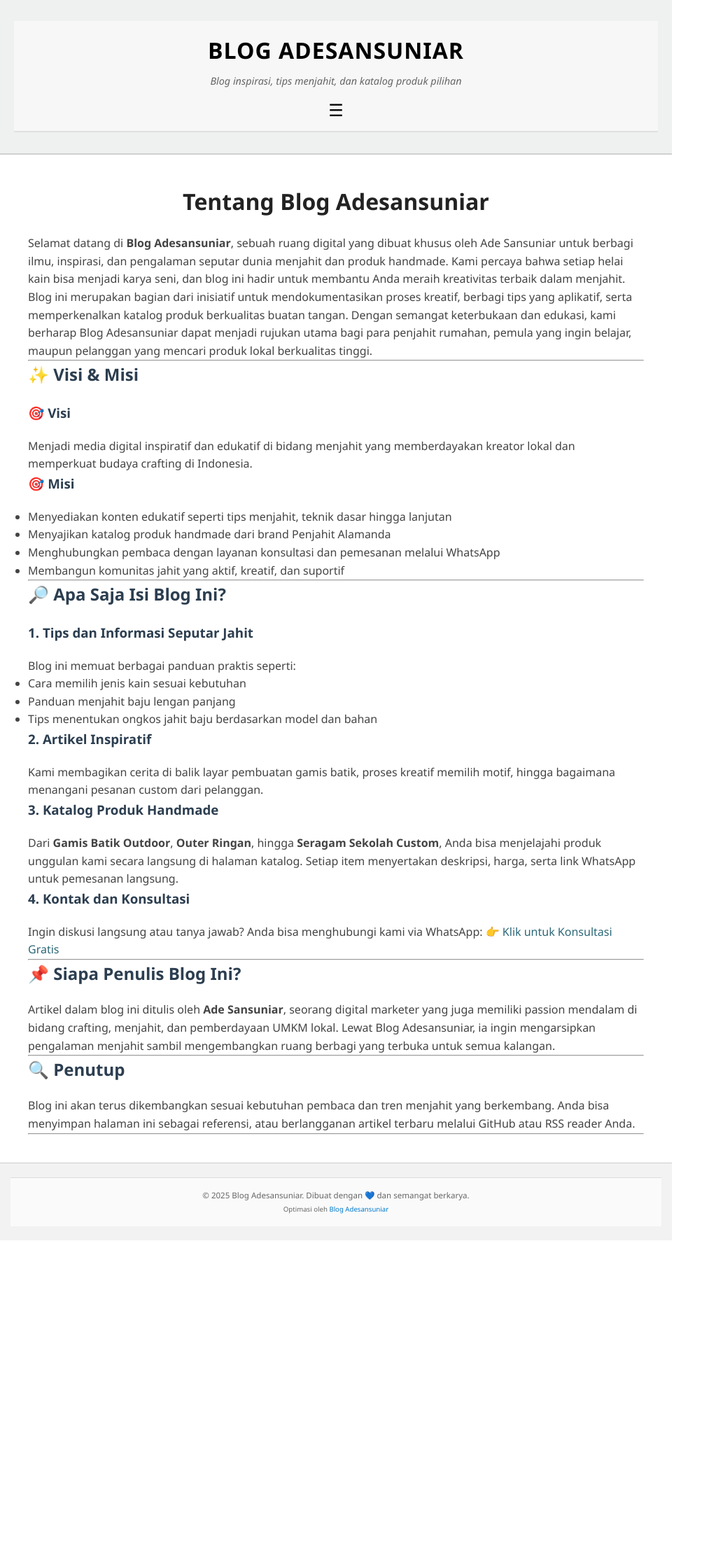
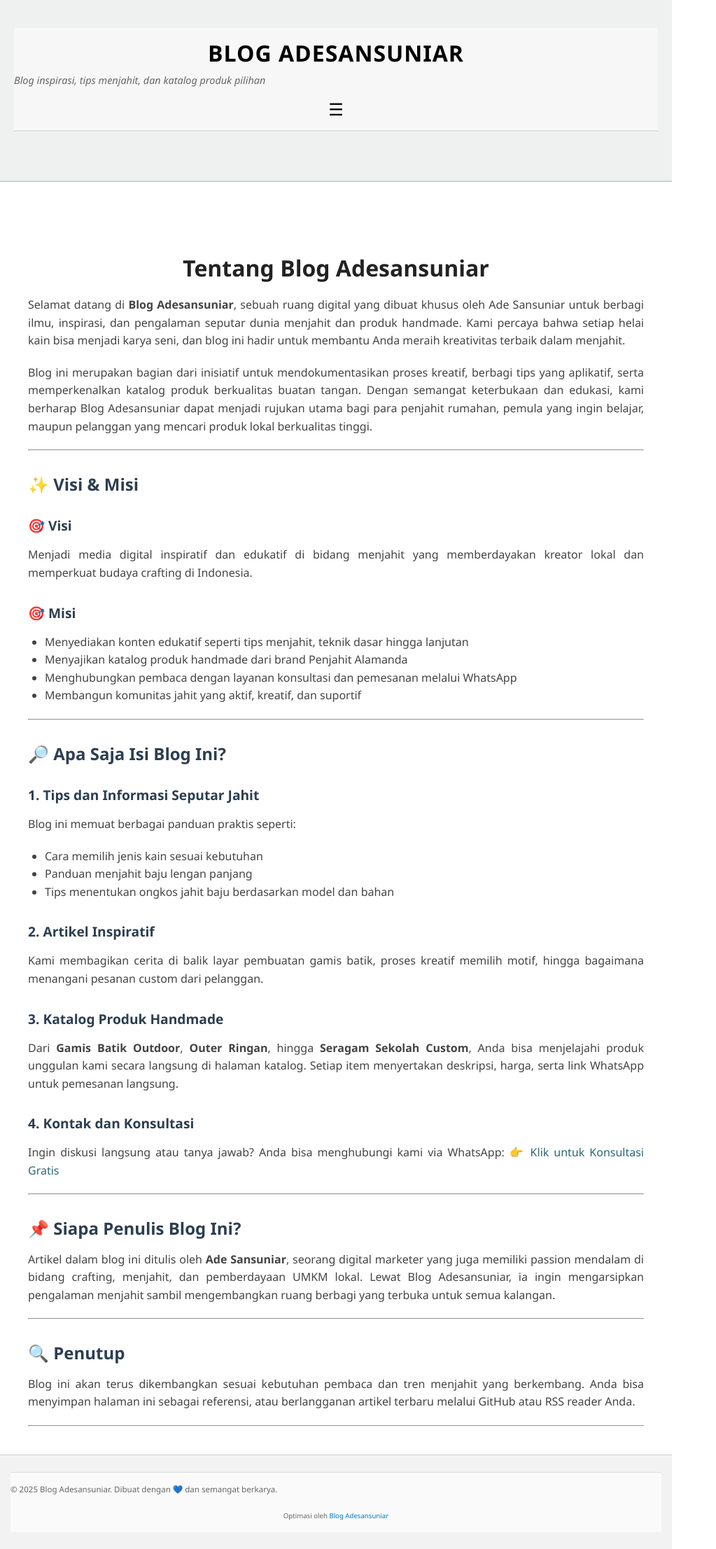
Before and after one commit to adesansuniar/blog-adesansuniar, a Jekyll site: the page built from about.md, in a window 1280 px wide. Shown: the whole page at 70% size, without its empty margins (0-1023 px from the left). Built offline with Jekyll 4.4.1, drawn with Linux system fonts in a browser that asks for light colours; some web fonts are replaced; before the commit the page ends 1772 px from its top, so only the background shows below that.

Commit message:
Update style.css

```diff
--- a/assets/css/style.css
+++ b/assets/css/style.css
@@ -1,4 +1,4 @@
-/* Reset & struktur dasar */
+/* Reset & Box Model */
 *,
 *::before,
 *::after {
@@ -7,27 +7,48 @@
   padding: 0;
 }
 
+/* Root HTML */
 html {
   scroll-behavior: smooth;
   font-size: 16px;
 }
 
+/* Global Body */
 body {
   font-family: 'Segoe UI', sans-serif;
   background-color: #fdfbf9;
   color: #2d2d2d;
-  line-height: 1.7;
-  padding: 20px;
+  line-height: 1.8;
+  padding: 24px;
   max-width: 960px;
   margin: auto;
+  word-wrap: break-word;
 }
 
-/* Header & Navigasi */
+/* Heading & Spasi Paragraf */
+h1, h2, h3, h4, h5, h6 {
+  color: #2c3e50;
+  margin-top: 32px;
+  margin-bottom: 16px;
+  line-height: 1.3;
+}
+
+h1 { font-size: 2em; }
+h2 { font-size: 1.5em; }
+h3 { font-size: 1.2em; }
+
+p {
+  margin-bottom: 20px;
+  text-align: justify;
+}
+
+/* Header */
 header {
   text-align: center;
   background-color: #eef1f0;
   border-bottom: 2px solid #d0d0d0;
-  padding: 30px 20px;
+  padding: 40px 20px;
+  margin-bottom: 30px;
 }
 
 header h1 {
@@ -36,21 +57,22 @@
   color: #1c3c4d;
   letter-spacing: 1px;
   text-transform: uppercase;
+  margin-bottom: 5px;
 }
 
 header p {
   font-size: 0.9em;
   color: #666;
   font-style: italic;
-  margin: 5px 0 15px;
 }
 
+/* Navigasi */
 nav {
-  margin-top: 10px;
+  margin-top: 15px;
 }
 
 nav a {
-  margin: 0 10px;
+  margin: 0 12px;
   font-weight: 600;
   font-size: 1em;
   color: #2b6777;
@@ -63,45 +85,61 @@
   text-decoration: underline;
 }
 
+/* Navigasi Utama */
+.main-nav ul {
+  list-style: none;
+  padding: 0;
+  margin: 0;
+  display: flex;
+  justify-content: center;
+  flex-wrap: wrap;
+  gap: 12px;
+}
+
+.main-nav li {
+  display: inline;
+}
+
+.main-nav a {
+  color: #2b6777;
+  font-weight: bold;
+  padding: 6px 14px;
+  border-radius: 5px;
+}
+
+.main-nav a:hover {
+  background-color: #e0f0f5;
+}
+
 /* Konten Utama */
 main {
   background: #ffffff;
-  padding: 20px;
+  padding: 24px;
   border-radius: 8px;
-  margin-bottom: 40px;
+  margin-bottom: 50px;
 }
 
-h1, h2, h3 {
-  color: #2c3e50;
-  margin-bottom: 20px;
+.page-content,
+.post-content {
+  text-align: justify;
+  line-height: 1.8;
+  font-size: 1rem;
 }
 
-h1 {
-  font-size: 2em;
-}
-
-h2 {
-  font-size: 1.5em;
-}
-
-a {
-  color: #2b6777;
-  text-decoration: none;
-}
-
-a:hover {
-  text-decoration: underline;
-  color: #1e4a5f;
+ul, ol {
+  margin-bottom: 20px;
+  padding-left: 24px;
 }
 
 /* Footer */
 footer {
   background-color: #f2f2f2;
   text-align: center;
-  padding: 20px 15px;
+  padding: 24px 15px;
   font-size: 0.85em;
   color: #777;
   border-top: 1px solid #ccc;
+  line-height: 1.5;
 }
 
 footer a {
@@ -114,68 +152,51 @@
   text-decoration: underline;
 }
 
-/* Responsif */
+/* Link */
+a {
+  color: #2b6777;
+  text-decoration: none;
+}
+
+a:hover {
+  color: #1e4a5f;
+  text-decoration: underline;
+}
+
+/* Mobile Responsive */
 @media (max-width: 768px) {
   body {
-    padding: 10px;
+    padding: 15px;
   }
 
   nav a {
     display: block;
-    margin: 10px 0;
+    margin: 8px 0;
+    text-align: center;
   }
 
   header h1 {
-    font-size: 1.7em;
+    font-size: 1.6em;
   }
 
   main {
-    padding: 15px;
+    padding: 18px;
   }
 
   footer {
     font-size: 0.8em;
   }
 }
-.main-nav ul {
-  list-style: none;
-  padding: 0;
-  margin: 0;
-  display: flex;
-  justify-content: center;
-  flex-wrap: wrap;
-  gap: 10px;
-}
 
-.main-nav li {
-  display: inline;
-}
-
-.main-nav a {
-  color: #2b6777;
-  font-weight: bold;
-  padding: 6px 12px;
-  text-decoration: none;
-  border-radius: 5px;
-  transition: background 0.3s ease;
-}
-
-.main-nav a:hover {
-  background-color: #e0f0f5;
-  text-decoration: underline;
-}
-
-/* Mobile Responsive Adjustment */
 @media (max-width: 480px) {
   .main-nav ul {
     flex-direction: column;
     align-items: center;
-    gap: 8px;
   }
 
   .main-nav a {
-    display: block;
     width: 100%;
     text-align: center;
+    padding: 10px;
   }
 }
```
